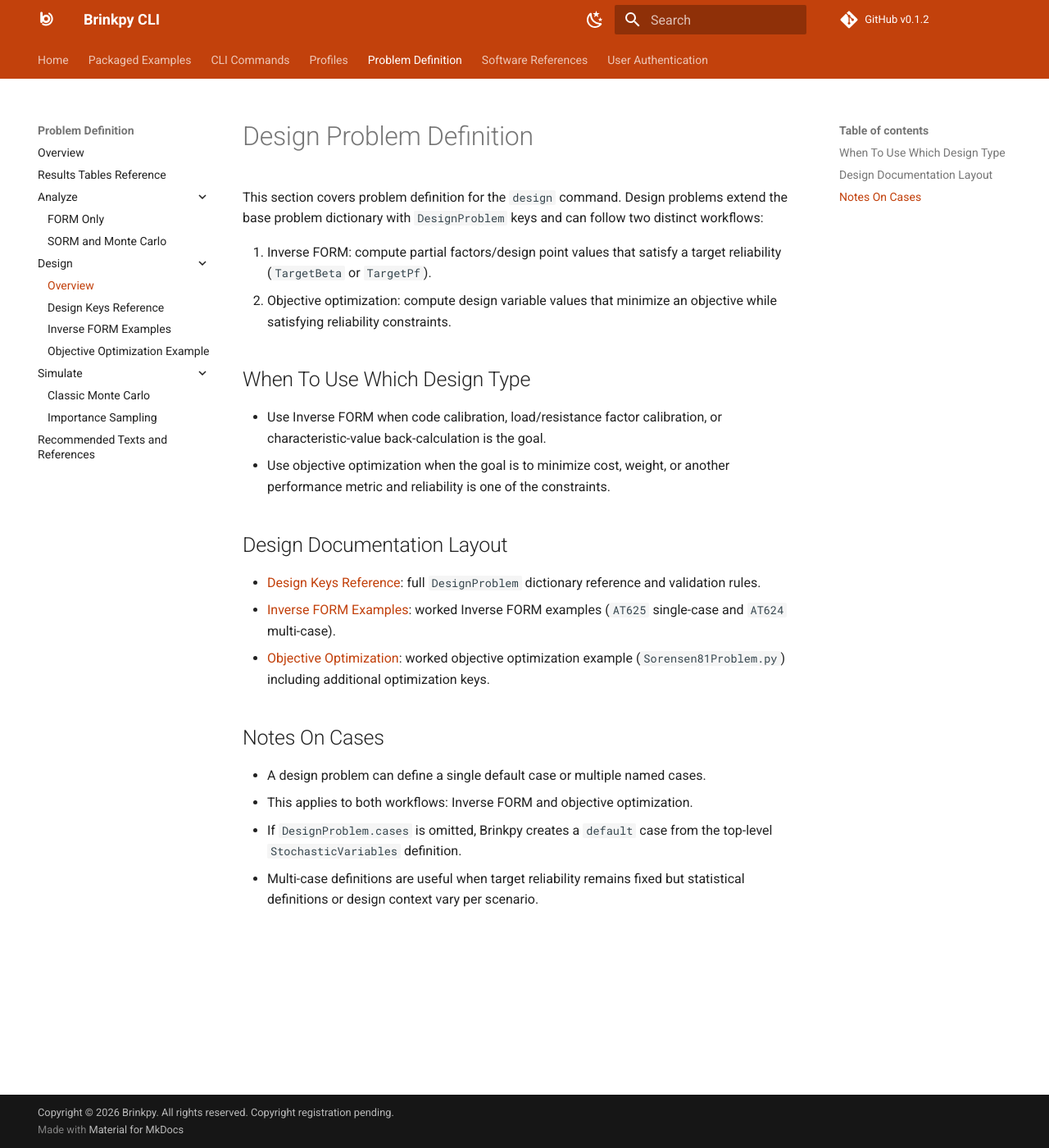
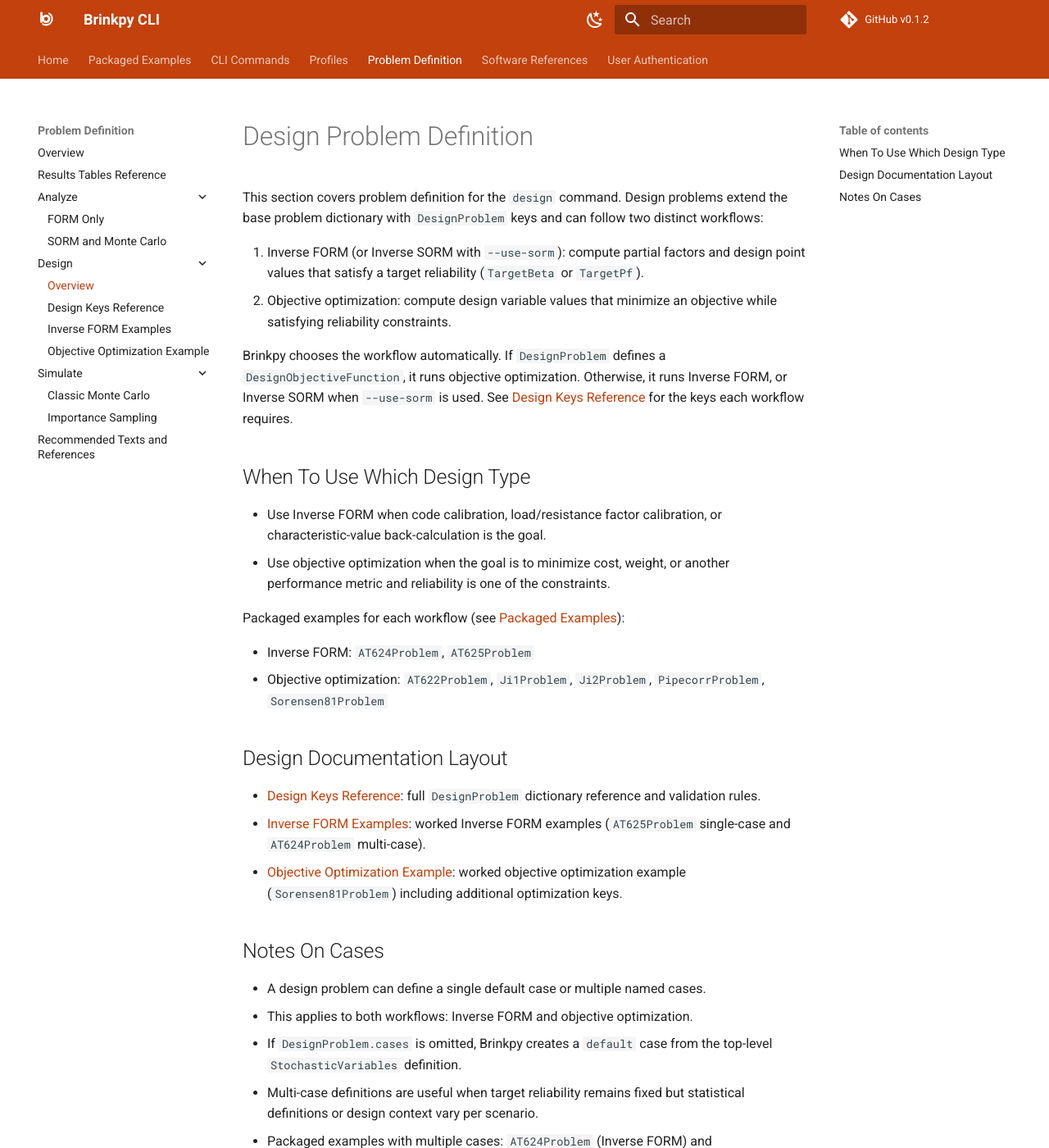
Before and after one commit to BrinkPy/brinkpy-cli, an MkDocs documentation site: the page built from docs/problem-authoring/design/index.md, in a window 1280 px wide and 1400 px high. Shown: the whole window at 82% size. Built offline with MkDocs 1.6.1 and Material for MkDocs 9.7.7, drawn with Linux system fonts in a browser that asks for light colours; comment, search, counter and statistics services are not loaded; some of the changed text lies outside the part shown.

Commit message:
Review design overview and keys; clean up design examples; stop tracking example .pyc

```diff
--- a/docs/problem-authoring/design/index.md
+++ b/docs/problem-authoring/design/index.md
@@ -2,19 +2,26 @@
 
 This section covers problem definition for the `design` command. Design problems extend the base problem dictionary with `DesignProblem` keys and can follow two distinct workflows:
 
-1. Inverse FORM: compute partial factors/design point values that satisfy a target reliability (`TargetBeta` or `TargetPf`).
+1. Inverse FORM (or Inverse SORM with `--use-sorm`): compute partial factors and design point values that satisfy a target reliability (`TargetBeta` or `TargetPf`).
 2. Objective optimization: compute design variable values that minimize an objective while satisfying reliability constraints.
+
+Brinkpy chooses the workflow automatically. If `DesignProblem` defines a `DesignObjectiveFunction`, it runs objective optimization. Otherwise, it runs Inverse FORM, or Inverse SORM when `--use-sorm` is used. See [Design Keys Reference](design-keys.md) for the keys each workflow requires.
 
 ## When To Use Which Design Type
 
 - Use Inverse FORM when code calibration, load/resistance factor calibration, or characteristic-value back-calculation is the goal.
 - Use objective optimization when the goal is to minimize cost, weight, or another performance metric and reliability is one of the constraints.
 
+Packaged examples for each workflow (see [Packaged Examples](../../examples.md)):
+
+- Inverse FORM: `AT624Problem`, `AT625Problem`
+- Objective optimization: `AT622Problem`, `Ji1Problem`, `Ji2Problem`, `PipecorrProblem`, `Sorensen81Problem`
+
 ## Design Documentation Layout
 
 - [Design Keys Reference](design-keys.md): full `DesignProblem` dictionary reference and validation rules.
-- [Inverse FORM Examples](inverse-form.md): worked Inverse FORM examples (`AT625` single-case and `AT624` multi-case).
-- [Objective Optimization](optimization.md): worked objective optimization example (`Sorensen81Problem.py`) including additional optimization keys.
+- [Inverse FORM Examples](inverse-form.md): worked Inverse FORM examples (`AT625Problem` single-case and `AT624Problem` multi-case).
+- [Objective Optimization Example](optimization.md): worked objective optimization example (`Sorensen81Problem`) including additional optimization keys.
 
 ## Notes On Cases
 
@@ -22,3 +29,4 @@ This section covers problem definition for the `design` command. Design problems
 - This applies to both workflows: Inverse FORM and objective optimization.
 - If `DesignProblem.cases` is omitted, Brinkpy creates a `default` case from the top-level `StochasticVariables` definition.
 - Multi-case definitions are useful when target reliability remains fixed but statistical definitions or design context vary per scenario.
+- Packaged examples with multiple cases: `AT624Problem` (Inverse FORM) and `PipecorrProblem` (objective optimization).
```
Also changed, not shown: docs/problem-authoring/design/design-keys.md (+35 -32 lines), 6 other files.
